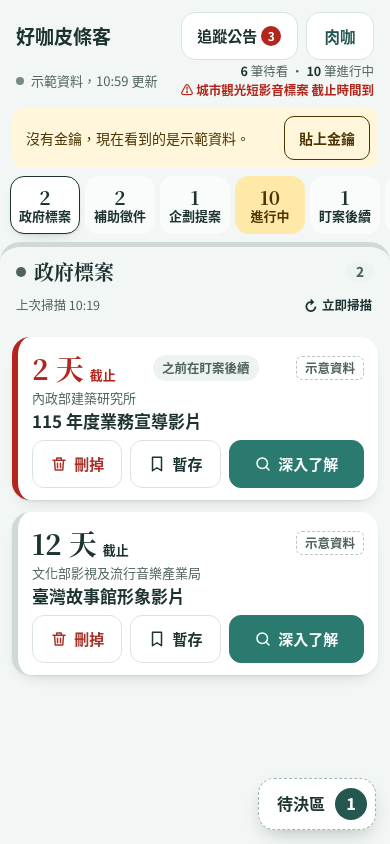
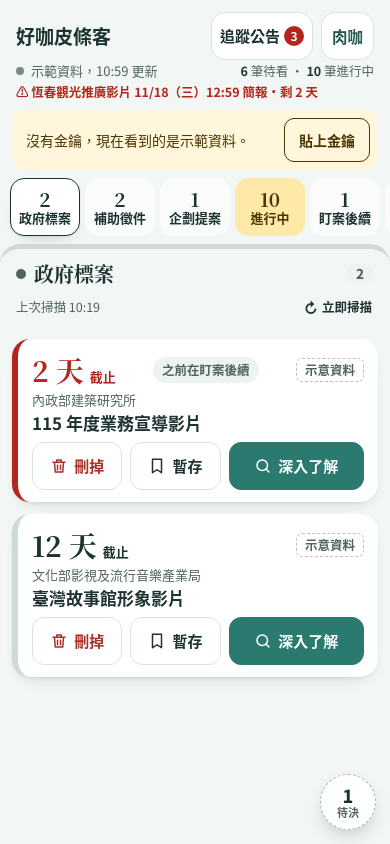
Before and after one commit to 8664filming-hash/haoka-pimp, a plain HTML site: page index.html in a window 390 px wide. Drawn offline with Linux system fonts and the light colour scheme.

Commit message:
前端 v74：照快照 company-app_v74發佈 部署（version.json v74，?v74）
Co-Authored-By: Claude Opus 5.5 <noreply@anthropic.com>

```diff
--- a/css/app.css
+++ b/css/app.css
@@ -791,3 +791,27 @@ p,li{text-wrap:pretty}
 /* v73 複審（D）：桌機掃描文字長時「↻ 立即掃描」不要掉到第二行 */
 .lh .scan{flex-wrap:nowrap}
 .lh .scan .scan-st{flex:1 1 0}
+
+/* ===== v74 急修：手機頁首三列、急件小字獨立一列、待決區縮成圓形 ===== */
+.top h1{white-space:nowrap;flex:none}
+.live{min-width:0;white-space:nowrap;overflow:hidden;text-overflow:ellipsis}
+.live span:last-child{min-width:0;overflow:hidden;text-overflow:ellipsis}
+.top{flex-wrap:wrap}
+.hotrow{flex:1 1 100%;min-width:0;order:9}
+.hotrow[hidden]{display:none}
+.hotrow .hot-line{display:block;width:100%;max-width:100%;margin:0;text-align:left;white-space:nowrap;overflow:hidden;text-overflow:ellipsis;min-width:0}
+@media (min-width:521px){ .hotrow .hot-line{text-align:right} }
+@media (max-width:520px){
+  .top{grid-template-columns:auto minmax(0,1fr) auto auto;grid-template-areas:"t . f r" "l l s s" "h h h h";row-gap:2px}
+  .top h1{grid-area:t}
+  #live{grid-area:l;min-width:0}
+  #sum{grid-area:s;min-width:0;text-align:right;white-space:nowrap;overflow:hidden;text-overflow:ellipsis}
+  .hotrow{grid-area:h}
+}
+/* 待決區：圓形小按鈕（數字在上、「待決」小字在下），不蓋到卡片的按鈕 */
+.hpill{width:56px;height:56px;min-height:0;padding:0;border-radius:50%;flex-direction:column;justify-content:center;gap:0;font-size:11px;line-height:1.1}
+.hpill .hp-l{order:2;font-size:11px;font-weight:800;color:var(--mut)}
+.hpill b{order:1;min-width:0;height:auto;padding:0;background:none;color:var(--ink);font-size:18px;line-height:1.1}
+.hpill[hidden]{display:none}
+@media (max-width:959px){ .lbody{padding-bottom:84px} }   /* 只加在會捲動的 .lbody；.board 不捲動，加在那裡會讓畫面底部空一條（A 真資料驗 v74） */
+.holdbtn[hidden]{display:none}
--- a/index.html
+++ b/index.html
@@ -13,12 +13,12 @@
 <meta name="mobile-web-app-capable" content="yes">
 <meta name="apple-mobile-web-app-title" content="皮條客">
 <meta name="apple-mobile-web-app-status-bar-style" content="default">
-<link rel="manifest" href="manifest.webmanifest?v73">
+<link rel="manifest" href="manifest.webmanifest?v74">
 <!-- 圖示：2026-11-16 新 icon（深藍底、米白長方塊、半深藍半橘紅的圓），檔名帶 ?v，iOS 才會抓新圖 -->
-<link rel="icon" type="image/png" sizes="32x32" href="icons/favicon-32.png?v73">
-<link rel="icon" type="image/png" sizes="16x16" href="icons/favicon-16.png?v73">
-<link rel="apple-touch-icon" sizes="180x180" href="icons/apple-touch-icon.png?v73">
-<link rel="stylesheet" href="css/app.css?v73">
+<link rel="icon" type="image/png" sizes="32x32" href="icons/favicon-32.png?v74">
+<link rel="icon" type="image/png" sizes="16x16" href="icons/favicon-16.png?v74">
+<link rel="apple-touch-icon" sizes="180x180" href="icons/apple-touch-icon.png?v74">
+<link rel="stylesheet" href="css/app.css?v74">
 <!-- 網路字型只當加分：不擋畫面，載入完用 swap 換上；沒網路時走 css 裡的系統字型。 -->
 <link rel="preconnect" href="https://fonts.googleapis.com">
 <link rel="preconnect" href="https://fonts.gstatic.com" crossorigin>
@@ -39,6 +39,7 @@
       <button class="rkbtn" id="rkbtn" type="button" aria-haspopup="dialog" aria-label="跟肉咖說"><span>肉咖</span></button>
       <button class="holdbtn" id="holdbtn" type="button" aria-haspopup="dialog"></button>
     </div>
+    <div class="hotrow" id="hot"></div>
   </header>
   <div class="notice" id="notice" hidden role="status"></div>
   <nav class="tabs" id="tabs" role="tablist" aria-label="五個籃子"></nav>
@@ -52,6 +53,6 @@
 <div id="toast" role="status" aria-live="polite"></div>
 <button class="updbar" id="updbar" type="button" hidden>有新版本，點一下更新</button>
 <!-- 改版時 css／js 網址後面的 ?v 要跟 sw.js 的 CACHE 一起換，手機才不會拿到新舊混搭的檔 -->
-<script type="module" src="js/app.js?v73"></script>
+<script type="module" src="js/app.js?v74"></script>
 </body>
 </html>
--- a/js/adapter.js
+++ b/js/adapter.js
@@ -81,7 +81,7 @@ export async function createAdapter() {
   const configured = CONFIG.SUPABASE_URL.startsWith('http') && !CONFIG.SUPABASE_URL.includes('YOUR-PROJECT-REF') && !CONFIG.SUPABASE_ANON_KEY.startsWith('YOUR-');
   if (!configured) console.info('[好咖皮條客] adapter.js 的 SUPABASE_URL / SUPABASE_ANON_KEY 還是待填佔位，目前顯示示範資料');
   if (hasKey() && !forceMock && configured) return liveAdapter();
-  const { mockAdapter } = await import('./mock.js?v73');   // ?v 跟 sw.js 的 CACHE 一起換
+  const { mockAdapter } = await import('./mock.js?v74');   // ?v 跟 sw.js 的 CACHE 一起換
   return mockAdapter(forceMock ? mockFlag : '');
 }
 
--- a/js/app.js
+++ b/js/app.js
@@ -1,6 +1,6 @@
 // 好咖皮條客主程式：狀態、畫面、事件。只透過 adapter.js 取得與寫入資料。版面規格見交接包 DESIGN.md。
-import { createAdapter, CONFIG, AdapterError, hasKey, keyTag, tokenFrom, saveKey, safeUrl, RK, SCAN_LANES } from './adapter.js?v73';   // ?v 跟 sw.js 的 CACHE 一起換（GitHub Pages 會快取 10 分鐘，不帶版本號會新舊混搭）
-import { esc, H, D, URGENT_DAYS, fmtDate, fmtDay, fmtClock, relTime, fmtLeft, shortLeft, softBreak, splitAmount } from './util.js?v73';
+import { createAdapter, CONFIG, AdapterError, hasKey, keyTag, tokenFrom, saveKey, safeUrl, RK, SCAN_LANES } from './adapter.js?v74';   // ?v 跟 sw.js 的 CACHE 一起換（GitHub Pages 會快取 10 分鐘，不帶版本號會新舊混搭）
+import { esc, H, D, URGENT_DAYS, fmtDate, fmtDay, fmtClock, relTime, fmtLeft, shortLeft, softBreak, splitAmount } from './util.js?v74';
 
 const $ = s => document.querySelector(s);
 const LANES = [
@@ -251,18 +251,20 @@ function renderSummary() {
   const hot = items().filter(i => (i.status === 'new' || i.status === 'snoozed') && i.deadline && i.deadline > now && i.deadline - now < URGENT_DAYS * D).length;
   // v73（Borry「上面黃色的地方的資訊就合併到那一區去 最緊急的就一樣小字在上面提醒」）：右上角多一行最緊急的一件，點了打開那張卡
   const u = S.hadData ? urgentOne() : null; void hot;
-  $('#sum').innerHTML = S.hadData ? '<b>' + live + '</b> 筆待看' + (act ? '<span class="sep"> · </span><b>' + act + '</b> 筆進行中' : '') +
-    (u ? '<button class="hot-line" data-act="open-hot" data-id="' + esc(u.it.id) + '" type="button" title="' + esc(u.txt) + '">⚠ ' + esc(u.txt) + '</button>' : '') : '';
+  $('#sum').innerHTML = S.hadData ? '<b>' + live + '</b> 筆待看' + (act ? '<span class="sep"> · </span><b>' + act + '</b> 筆進行中' : '') : '';
+  // v74：急件小字獨立一列、整列寬、單行截斷（v73 放在 #sum 裡，真資料一長就把標題擠成直排）
+  const hr = $('#hot');
+  if (hr) { hr.innerHTML = u ? '<button class="hot-line" data-act="open-hot" data-id="' + esc(u.it.id) + '" type="button" title="' + esc(u.txt) + '">⚠ ' + esc(u.txt) + '</button>' : ''; hr.hidden = !u; }
 }
 // 最緊急的一件：只從進行中挑（Borry「截止日要放的是進行中的！」）——卡住、逾期、4 天內到期，取下一個關鍵時間最早的（卡住當成現在）；進行中沒有急件就不顯示
-function urgentOne() {
-  const now = tnow(), c = [];
-  activeItems().forEach(it => { const p = pv(it); if (it.progressStatus === 'done' || !(p.alert || lvOf(it) === 'hot')) return; const t = target(it); c.push({ it, at: p.k === 'blocked' ? now : (t.at || now), t, blk: p.k === 'blocked' }); });
+function urgentOne() {   // v74（Borry「截止日要放的是進行中的！」）：進行中、還沒結案的卡，取還沒到的下一個關鍵時間最近、而且 4 天內的那件；卡住原因不放這裡
+  const now = tnow();
+  const c = activeItems().filter(it => it.progressStatus !== 'done').map(it => ({ it, at: keyTime(it) })).filter(x => x.at && x.at > now && x.at - now < URGENT_DAYS * D).sort((a, b) => a.at - b.at);
   if (!c.length) return null;
-  const x = c.sort((a, b) => a.at - b.at)[0], it = x.it;
-  if (x.blk) return { it, txt: nm(it) + ' 卡住：' + (it.progressBlocker || '原因沒寫') };
-  const lab = x.t.kind === 'dl' ? '截止' : milestone(it);
-  return { it, txt: nm(it) + ' ' + (x.t.at && x.t.at > now ? dayClock(x.t.at) + ' ' + lab : (x.t.kind === 'dl' ? '截止時間到' : lab + '已逾期')) };
+  const { it, at } = c[0];
+  const lab = !submitted(it) && it.deadline === at ? '截止' : milestone(it);
+  const n = nm(it), sn = n.length > 8 ? n.slice(0, 8) + '…' : n;
+  return { it, txt: sn + ' ' + fmtDay(at) + hm(at) + ' ' + lab + '・剩 ' + shortLeft(at - now) };
 }
 function dayClock(t) {   // 今天 10:00／明天 10:00／11/20 10:00（台北時間）
   const dd = Math.floor((t + 8 * H) / D) - Math.floor((tnow() + 8 * H) / D);
@@ -432,9 +434,9 @@ function gcard(it) {
 }
 function renderSheet() {
   const h = holdItems(), f = doneItems(), g = goneItems();
-  $('#hpill').hidden = $('#holdbtn').hidden = S.net === 'auth';
+  $('#hpill').hidden = $('#holdbtn').hidden = S.net === 'auth' || !h.length;   // v74：0 件不顯示（Borry 實拍「待決區 0」蓋住深入了解）
   $('#holdbtn').innerHTML = '待決區<b>' + h.length + '</b>';
-  $('#hpill').innerHTML = '待決區<b>' + h.length + '</b>';
+  $('#hpill').innerHTML = '<span class="hp-l">待決</span><b>' + h.length + '</b>'; $('#hpill').setAttribute('aria-label', '待決區，' + h.length + ' 筆');
   const sh = $('#sheet'); const sc = sh.querySelector('.db') ? sh.querySelector('.db').scrollTop : 0;
   let body = '';
   if (!h.length && !f.length) body += '<div class="zero"><b>待決區是空的</b><span>' + TBD.sheetEmpty + '</span></div>';
--- a/js/mock.js
+++ b/js/mock.js
@@ -32,7 +32,7 @@
 //   realbuild    要做之後照真卡流程：排隊 → 建立中 → 建好（看 3 秒快輪詢與第 1 步自動完成）
 //   folderslow   同 realbuild，但 12 秒後才建好
 //   live         9 秒後進來一張新卡（看新進光暈與 toast）
-import { AdapterError, normalize, normalizeMsg, RK, normalizeScan, normalizeScans, normalizeScanReq, normalizeArchived, normalizeFollowups, normalizeFollowup, normalizeEvents } from './adapter.js?v73';   // 網址要和 app.js 匯入的一模一樣，才是同一份模組
+import { AdapterError, normalize, normalizeMsg, RK, normalizeScan, normalizeScans, normalizeScanReq, normalizeArchived, normalizeFollowups, normalizeFollowup, normalizeEvents } from './adapter.js?v74';   // 網址要和 app.js 匯入的一模一樣，才是同一份模組
 
 const H = 3600e3, D = 24 * H, MIN = 60e3;
 const wait = ms => new Promise(r => setTimeout(r, ms));
@@ -204,7 +204,9 @@ function build() {
     st('pitch_prep', '評選簡報準備', 'current', { due_at: qflag.includes('sentnodue') ? null : iso(now + 2 * D + 2 * H), owner: 'AI', note: '簡報稿與分鏡要先給內審。標案說明寫「本案鼓勵運用 AI 工具」，這句是公告原文，不換字。內審資料夾：https://drive.google.com/drive/folders/demo-pitch' }),
     st('pitch_present', '評選簡報', 'pending'), st('await_opening', '等待開標', 'pending'), st('result', '決標或結案', 'pending'),
   ];
+  if (qflag.includes('longname')) { sent.short_title = '台江人物故事影像紀錄計畫第二期（待 Louis 審 v2.6 並回覆決策卡 B1–B4）'; sent.title = sent.short_title; }   // v74：重現真資料的長案名
   rows.push(sent);
+  if (qflag.includes('nohold')) for (let i = rows.length - 1; i >= 0; i--) if (rows[i].status === 'stashed') rows.splice(i, 1);
   // ---------- 封存區示意：已結案的卡（sql/25：仍是 doing，progress_state=done、progress_outcome＝結果，結案 14 天後撤下看板） ----------
   const arch = (o, kind, daysAgo, note) => { const t = now - daysAgo * D;
     const r = Object.assign(doing(o, o.lane || 'tender', 7, {}), { progress_state: 'done', progress_outcome: kind, progress_archive_at: iso(t + 14 * D), progress_note: note || null, progress_updated_at: iso(t), progress_updated_by: 'operator' });
--- a/version.json
+++ b/version.json
@@ -1 +1 @@
-{"version":"v73"}
+{"version":"v74"}
```
